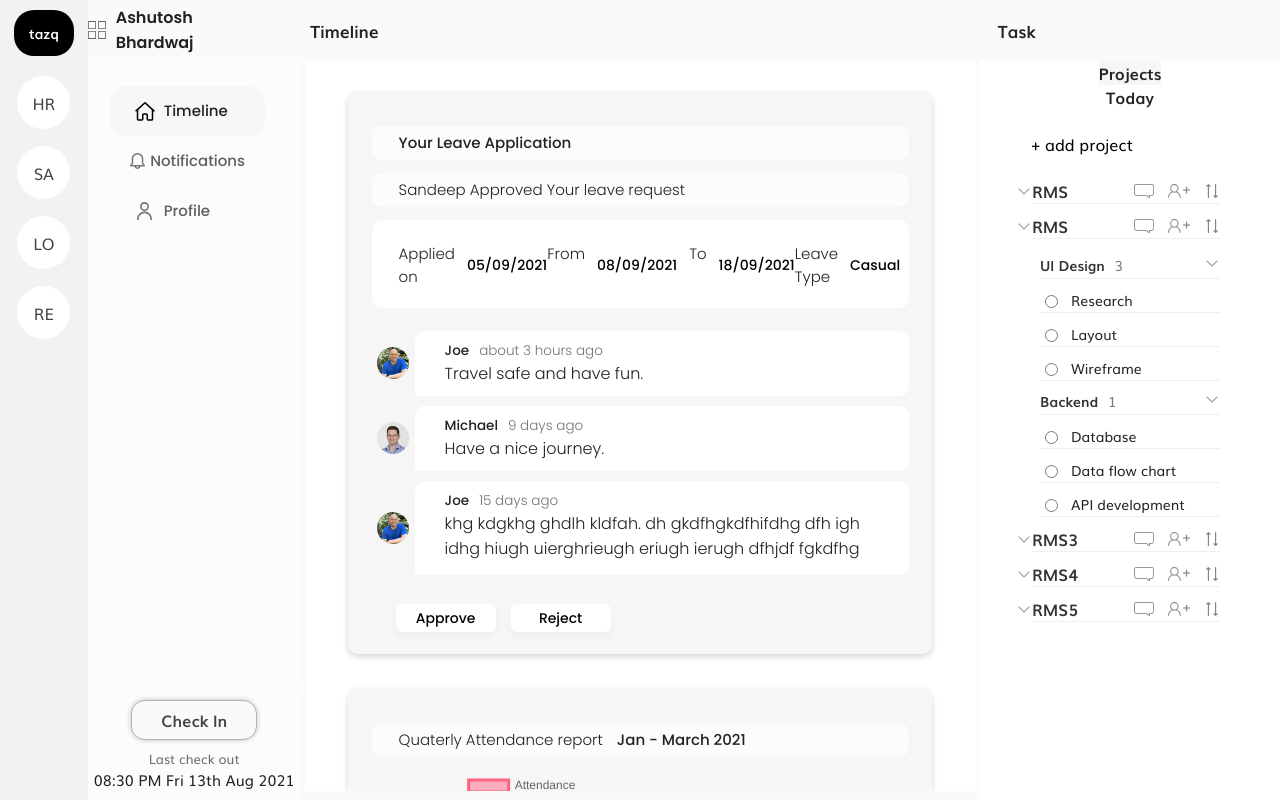
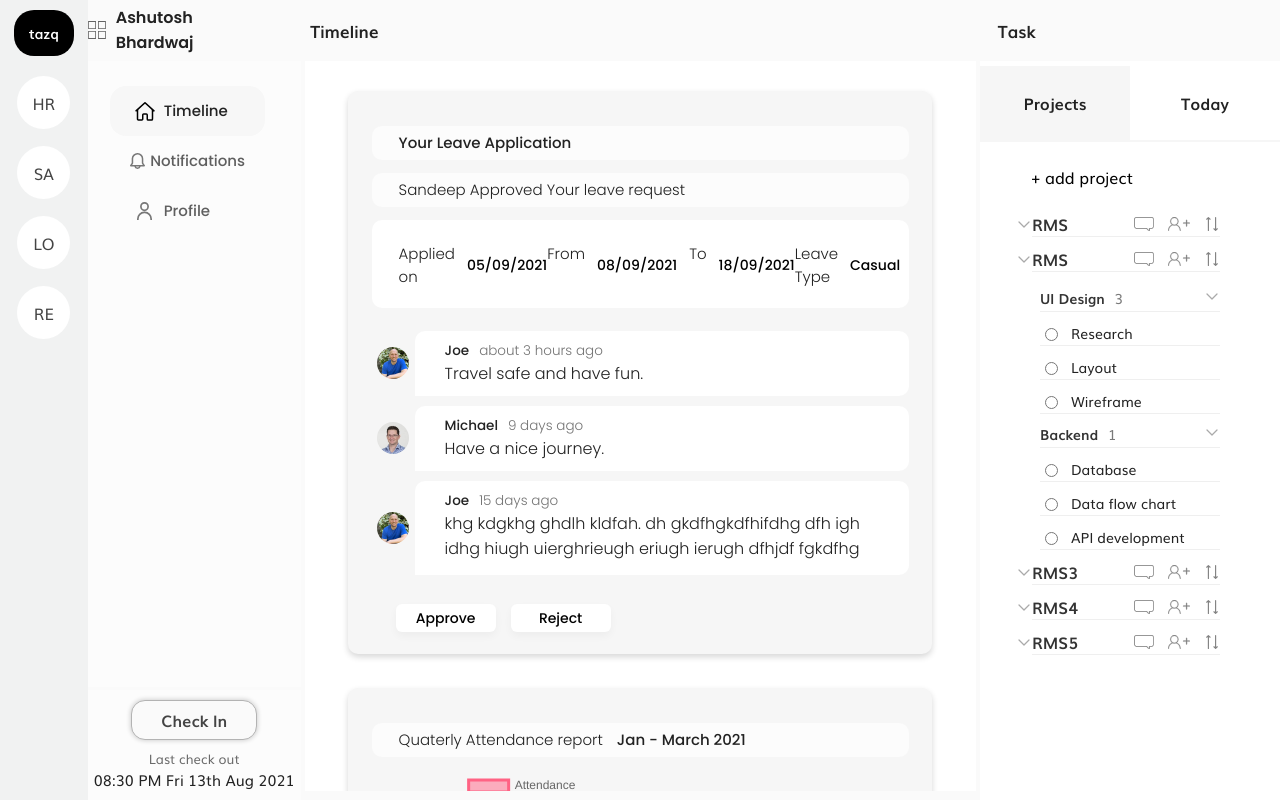
Before and after one commit to malayproject/project-dashboard, a React (Create React App) app: page / in a window 1280 px wide. Built offline with nearby package versions, Linux system fonts and the light colour scheme.

Commit message:
minor edit in css

```diff
--- a/src/App.css
+++ b/src/App.css
@@ -493,7 +493,7 @@
   gap: 1rem;
 }
 
-.centralPanel .reportCardBody .
+/* .centralPanel .reportCardBody . */
 
 .rightPanel .rightPanelTabContainer {
   width: 100%;
```
